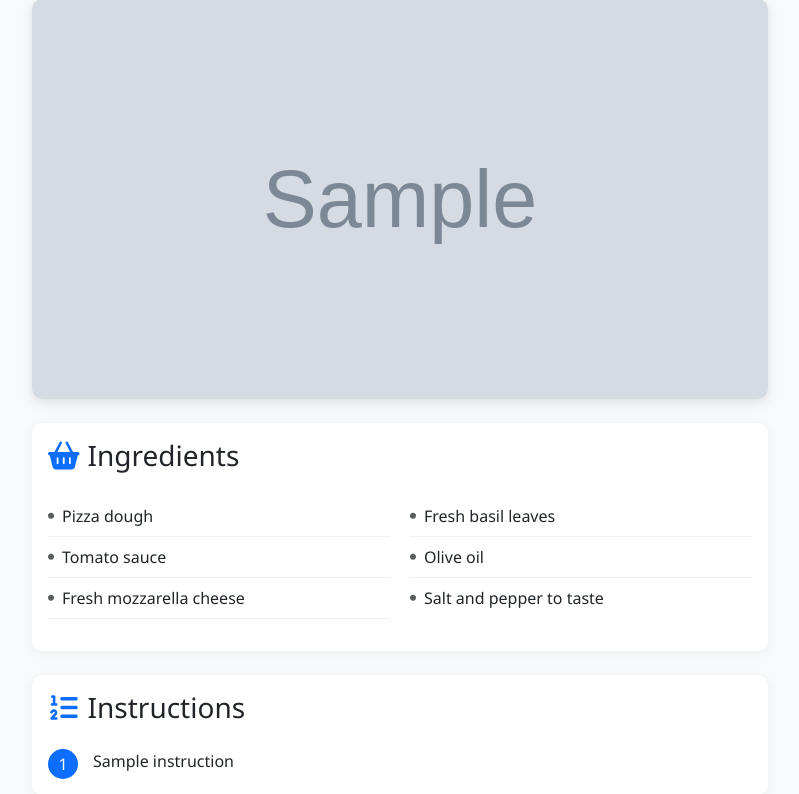
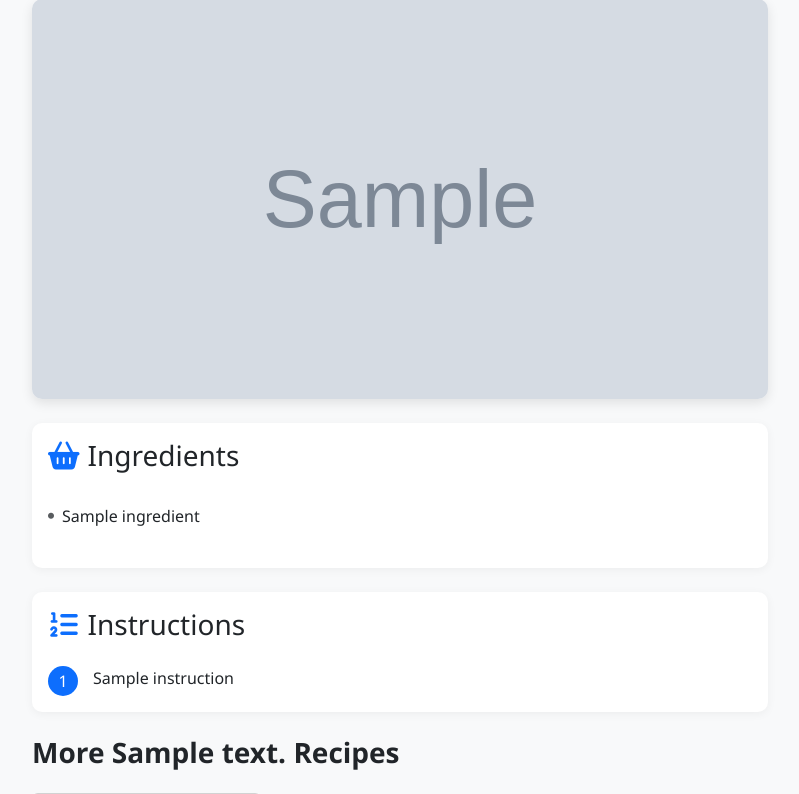
Before and after one commit to Rutvik5o/ReceipeFinder, a Django app: template myapp/templates/receipes.html in a window 1280 px wide. Shown: the part 476-1270 px from the top of the page, without its empty margins (240-1039 px from the left). Run offline with Django 5.2, Linux system fonts and the light colour scheme; the template is opened without the code that fills it: most values are stand-ins (such as "Sample title", 1, 10 or a date in 2020); grey boxes marked "Sample" are stand-in pictures.

Commit message:
Commiting the Project

```diff
--- a/myapp/templates/receipes.html
+++ b/myapp/templates/receipes.html
@@ -111,7 +111,7 @@
             <a class="navbar-brand fw-bold text-primary" href="index.html">
                 <i class="fas fa-utensils me-2"></i>RecipeFinder
             </a>
-            <a href="index.html" class="btn btn-outline-primary">
+            <a href="/" class="btn btn-outline-primary">
                 <i class="fas fa-arrow-left me-1"></i> Back to Recipes
             </a>
         </div>
@@ -192,12 +192,10 @@
                                     <i class="fas fa-shopping-basket text-primary me-2"></i>Ingredients
                                 </h3>
                                 <ul class="ingredient-list">
-                                    <li><i class="fas fa-circle small me-2 text-muted" style="font-size: 6px;"></i>Pizza dough</li>
-                                    <li><i class="fas fa-circle small me-2 text-muted" style="font-size: 6px;"></i>Tomato sauce</li>
-                                    <li><i class="fas fa-circle small me-2 text-muted" style="font-size: 6px;"></i>Fresh mozzarella cheese</li>
-                                    <li><i class="fas fa-circle small me-2 text-muted" style="font-size: 6px;"></i>Fresh basil leaves</li>
-                                    <li><i class="fas fa-circle small me-2 text-muted" style="font-size: 6px;"></i>Olive oil</li>
-                                    <li><i class="fas fa-circle small me-2 text-muted" style="font-size: 6px;"></i>Salt and pepper to taste</li>
+                                     {% for j in data.ingredients %}
+                                    <li><i class="fas fa-circle small me-2 text-muted" style="font-size: 6px;"></i>{{ j }}</li>
+                                    {% endfor %}
+
                                 </ul>
                             </div>
                         </div>
@@ -211,13 +209,19 @@
                             <i class="fas fa-list-ol text-primary me-2"></i>Instructions
                         </h3>
                         <div class="instructions">
-                            {% for k in data.instructions %}
+                             {% for k in data.instructions %}
+
                             <div class="instruction-step">
+
 
                                 <div class="step-number">{{ forloop.counter }}</div>
                                 <div> {{ k }} </div>
+
+                                <br>
+
                             </div>
-                            {% endfor %}
+                               {% endfor %}
+
                         </div>
                     </div>
                 </div>
--- a/myproj/urls.py
+++ b/myproj/urls.py
@@ -21,6 +21,7 @@ from myapp import views
 urlpatterns = [
     path('admin/', admin.site.urls),
     path('',views.indexpage),
+
     path("databytages/<str:tag>",views.databytages),
     path("mealtype/<str:meal>",views.mealtype),
     path("search",views.search),
```
